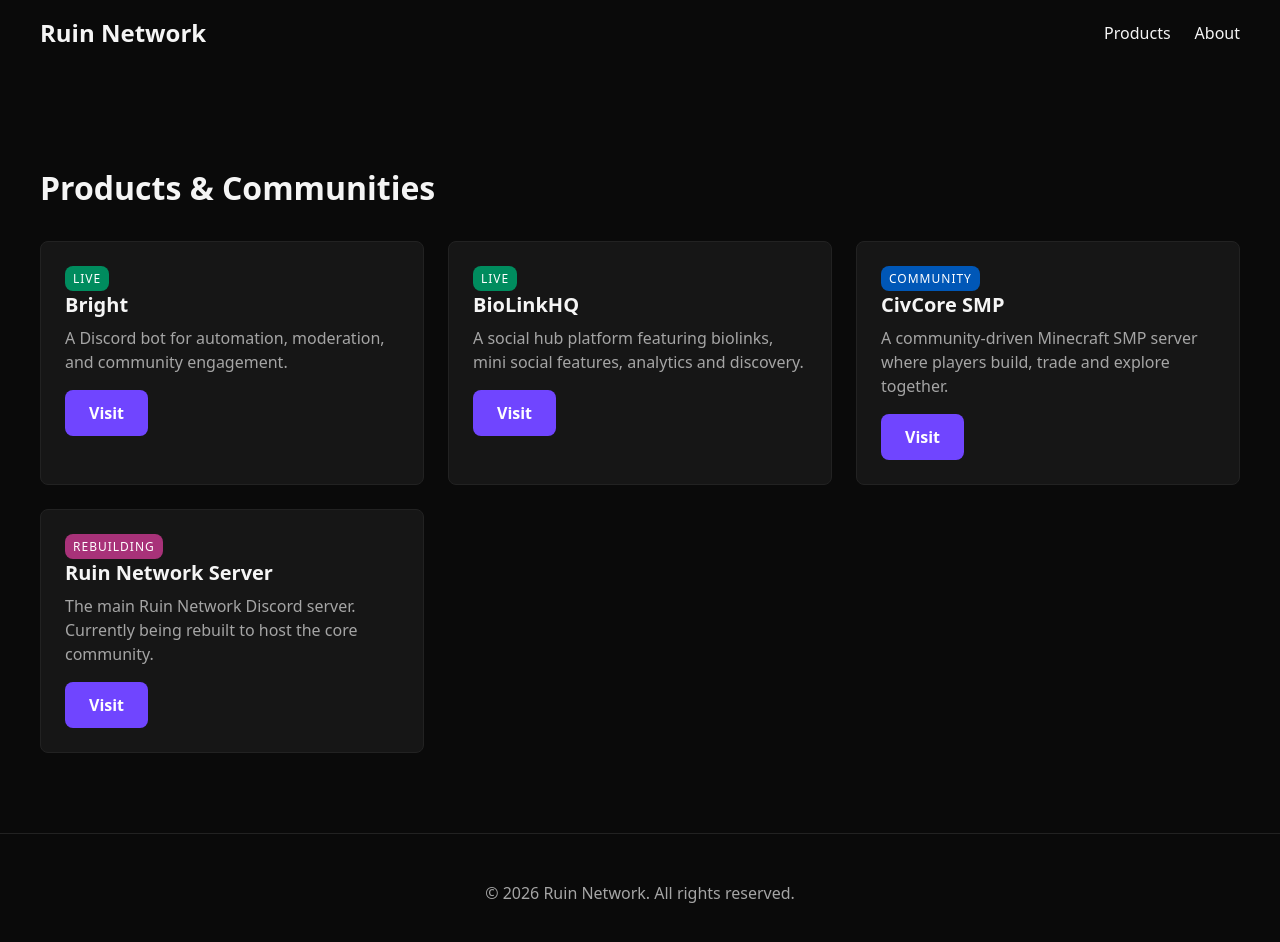
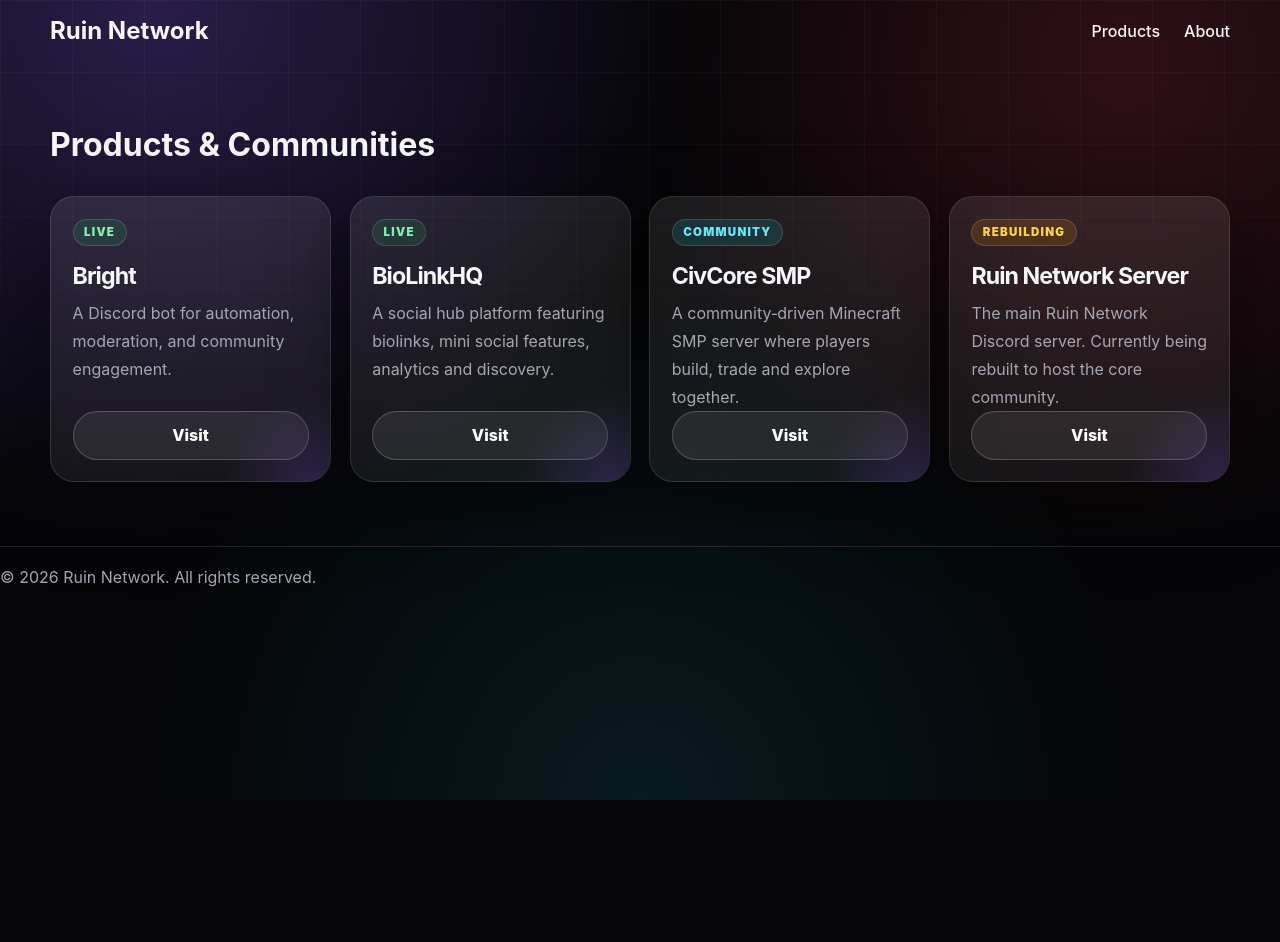
Before and after one commit to CeoSolace/ruingg, a Next.js app: page /products in a window 1280 px wide. Shown: the top 942 px of the page. After the commit the page ends 800 px from the top, so only its background shows below. Built offline with nearby package versions, Linux system fonts and the light colour scheme.

Commit message:
Redesign Ruin Network global styling

```diff
--- a/styles/globals.css
+++ b/styles/globals.css
@@ -1,124 +1,507 @@
-/* Base styles shared across the entire application.
-   The site uses a dark theme with accent colours defined as CSS variables.
-   Feel free to tweak the spacing, font sizes or colours to suit your taste. */
+* {
+  box-sizing: border-box;
+}
 
-/* Define CSS variables for easy theming */
 :root {
-  --background: #0a0a0a;
-  --foreground: #f5f5f5;
-  --muted: #a5a5a5;
-  --accent: #7045ff;
-  --accent-hover: #8465ff;
-  --border-radius: 0.5rem;
+  --background: #050507;
+  --background-soft: #0b0b10;
+  --foreground: #f7f7fb;
+  --muted: #a7a7b4;
+  --muted-strong: #d6d6df;
+  --panel: rgba(255, 255, 255, 0.055);
+  --panel-strong: rgba(255, 255, 255, 0.09);
+  --border: rgba(255, 255, 255, 0.12);
+  --border-strong: rgba(255, 255, 255, 0.2);
+  --accent: #8b5cf6;
+  --accent-hot: #f43f5e;
+  --accent-cyan: #22d3ee;
+  --success: #22c55e;
+  --warning: #f59e0b;
+  --radius: 24px;
+  --shadow: 0 24px 80px rgba(0, 0, 0, 0.45);
 }
 
 html,
 body {
   padding: 0;
   margin: 0;
-  font-family: system-ui, -apple-system, BlinkMacSystemFont, 'Segoe UI',
-    Roboto, Oxygen, Ubuntu, Cantarell, 'Open Sans', 'Helvetica Neue', sans-serif;
-  background-color: var(--background);
+  min-height: 100%;
+  font-family: Inter, ui-sans-serif, system-ui, -apple-system, BlinkMacSystemFont, "Segoe UI", sans-serif;
+  background:
+    radial-gradient(circle at 12% 0%, rgba(139, 92, 246, 0.28), transparent 34rem),
+    radial-gradient(circle at 88% 8%, rgba(244, 63, 94, 0.18), transparent 30rem),
+    radial-gradient(circle at 50% 100%, rgba(34, 211, 238, 0.1), transparent 32rem),
+    var(--background);
   color: var(--foreground);
-  min-height: 100%;
+  scroll-behavior: smooth;
+}
+
+body {
+  min-height: 100vh;
+}
+
+body::before {
+  content: "";
+  position: fixed;
+  inset: 0;
+  pointer-events: none;
+  background-image:
+    linear-gradient(rgba(255, 255, 255, 0.035) 1px, transparent 1px),
+    linear-gradient(90deg, rgba(255, 255, 255, 0.035) 1px, transparent 1px);
+  background-size: 72px 72px;
+  mask-image: linear-gradient(to bottom, black, transparent 72%);
 }
 
 a {
-  color: var(--accent);
+  color: inherit;
   text-decoration: none;
 }
-a:hover {
-  color: var(--accent-hover);
+
+p {
+  line-height: 1.75;
 }
 
-/* Utility classes for layout */
 .container {
-  max-width: 1200px;
+  width: min(1180px, calc(100% - 32px));
   margin: 0 auto;
+}
+
+.navbar {
+  position: sticky;
+  top: 0;
+  z-index: 20;
+  backdrop-filter: blur(18px);
+  background: rgba(5, 5, 7, 0.72);
+  border-bottom: 1px solid var(--border);
+}
+
+.navbar-inner {
+  display: flex;
+  align-items: center;
+  justify-content: space-between;
+  min-height: 76px;
+}
+
+.brand {
+  display: inline-flex;
+  align-items: center;
+  gap: 0.8rem;
+  font-weight: 900;
+  letter-spacing: -0.04em;
+  font-size: 1.15rem;
+}
+
+.brand-mark {
+  display: grid;
+  place-items: center;
+  width: 38px;
+  height: 38px;
+  border-radius: 14px;
+  background: linear-gradient(135deg, var(--accent), var(--accent-hot));
+  box-shadow: 0 12px 34px rgba(139, 92, 246, 0.32);
+}
+
+.nav-links {
+  display: flex;
+  align-items: center;
+  gap: 0.35rem;
+}
+
+.nav-link {
+  padding: 0.72rem 0.95rem;
+  color: var(--muted-strong);
+  font-size: 0.94rem;
+  font-weight: 700;
+  border-radius: 999px;
+  transition: 180ms ease;
+}
+
+.nav-link:hover {
+  color: var(--foreground);
+  background: rgba(255, 255, 255, 0.075);
+}
+
+.nav-cta {
+  margin-left: 0.35rem;
+}
+
+.hero {
+  position: relative;
+  padding: 7rem 0 4rem;
+}
+
+.hero-grid {
+  display: grid;
+  grid-template-columns: minmax(0, 1.15fr) minmax(320px, 0.85fr);
+  gap: 2rem;
+  align-items: center;
+}
+
+.kicker {
+  display: inline-flex;
+  align-items: center;
+  gap: 0.5rem;
+  width: fit-content;
+  padding: 0.48rem 0.78rem;
+  border: 1px solid var(--border);
+  border-radius: 999px;
+  background: rgba(255, 255, 255, 0.055);
+  color: var(--muted-strong);
+  font-size: 0.78rem;
+  font-weight: 800;
+  letter-spacing: 0.12em;
+  text-transform: uppercase;
+}
+
+.kicker-dot {
+  width: 8px;
+  height: 8px;
+  border-radius: 99px;
+  background: var(--accent-hot);
+  box-shadow: 0 0 24px var(--accent-hot);
+}
+
+.hero h1,
+.page-title {
+  margin: 1.2rem 0 0;
+  max-width: 780px;
+  font-size: clamp(3rem, 8vw, 6.9rem);
+  line-height: 0.88;
+  letter-spacing: -0.08em;
+}
+
+.gradient-text {
+  background: linear-gradient(135deg, #fff 20%, #c4b5fd 48%, #fb7185 82%);
+  -webkit-background-clip: text;
+  background-clip: text;
+  color: transparent;
+}
+
+.hero-copy,
+.page-copy {
+  max-width: 650px;
+  color: var(--muted);
+  font-size: clamp(1.02rem, 2vw, 1.22rem);
+  margin: 1.35rem 0 0;
+}
+
+.actions {
+  display: flex;
+  align-items: center;
+  flex-wrap: wrap;
+  gap: 0.85rem;
+  margin-top: 2rem;
+}
+
+.button {
+  display: inline-flex;
+  align-items: center;
+  justify-content: center;
+  min-height: 48px;
+  padding: 0.85rem 1.2rem;
+  border-radius: 999px;
+  border: 1px solid var(--border-strong);
+  background: rgba(255, 255, 255, 0.08);
+  color: #fff;
+  font-weight: 850;
+  transition: transform 180ms ease, border-color 180ms ease, background 180ms ease;
+}
+
+.button:hover {
+  transform: translateY(-2px);
+  border-color: rgba(255, 255, 255, 0.32);
+  background: rgba(255, 255, 255, 0.13);
+}
+
+.button-primary {
+  border: 0;
+  background: linear-gradient(135deg, var(--accent), var(--accent-hot));
+  box-shadow: 0 18px 44px rgba(139, 92, 246, 0.28);
+}
+
+.button-primary:hover {
+  background: linear-gradient(135deg, #9f7aea, #fb7185);
+}
+
+.hero-panel,
+.stat-card,
+.card,
+.content-panel {
+  border: 1px solid var(--border);
+  background: linear-gradient(180deg, var(--panel-strong), var(--panel));
+  border-radius: var(--radius);
+  box-shadow: var(--shadow);
+}
+
+.hero-panel {
+  position: relative;
+  overflow: hidden;
+  padding: 1.2rem;
+}
+
+.hero-panel::before {
+  content: "";
+  position: absolute;
+  inset: -40% -20% auto auto;
+  width: 18rem;
+  height: 18rem;
+  background: radial-gradient(circle, rgba(244, 63, 94, 0.28), transparent 68%);
+}
+
+.panel-header {
+  display: flex;
+  align-items: center;
+  justify-content: space-between;
+  color: var(--muted);
+  font-size: 0.85rem;
+  font-weight: 800;
+  text-transform: uppercase;
+  letter-spacing: 0.1em;
+}
+
+.signal {
+  width: 10px;
+  height: 10px;
+  border-radius: 99px;
+  background: var(--success);
+  box-shadow: 0 0 24px var(--success);
+}
+
+.panel-list {
+  display: grid;
+  gap: 0.8rem;
+  margin-top: 1.15rem;
+}
+
+.panel-row {
+  display: flex;
+  align-items: center;
+  justify-content: space-between;
+  gap: 1rem;
   padding: 1rem;
+  border-radius: 18px;
+  background: rgba(255, 255, 255, 0.06);
+  border: 1px solid rgba(255, 255, 255, 0.08);
+}
+
+.panel-row strong {
+  display: block;
+  margin-bottom: 0.2rem;
+}
+
+.panel-row span {
+  color: var(--muted);
+  font-size: 0.9rem;
+}
+
+.section {
+  padding: 3.5rem 0;
+}
+
+.section-heading {
+  display: flex;
+  align-items: end;
+  justify-content: space-between;
+  gap: 1rem;
+  margin-bottom: 1.5rem;
+}
+
+.section-heading h2,
+.page-heading h1 {
+  margin: 0;
+  font-size: clamp(2rem, 4vw, 3.4rem);
+  letter-spacing: -0.06em;
+}
+
+.section-heading p,
+.page-heading p {
+  max-width: 560px;
+  margin: 0.6rem 0 0;
+  color: var(--muted);
 }
 
 .grid {
   display: grid;
-  gap: 1.5rem;
+  gap: 1.15rem;
 }
 
-@media (min-width: 768px) {
-  .grid-columns-2 {
-    grid-template-columns: repeat(2, 1fr);
+.grid-columns-2,
+.grid-columns-3 {
+  grid-template-columns: repeat(4, minmax(0, 1fr));
+}
+
+.card {
+  position: relative;
+  overflow: hidden;
+  padding: 1.35rem;
+  min-height: 260px;
+  display: flex;
+  flex-direction: column;
+  transition: transform 180ms ease, border-color 180ms ease, background 180ms ease;
+}
+
+.card::after {
+  content: "";
+  position: absolute;
+  inset: auto -30% -35% auto;
+  width: 12rem;
+  height: 12rem;
+  border-radius: 999px;
+  background: radial-gradient(circle, rgba(139, 92, 246, 0.22), transparent 70%);
+}
+
+.card:hover {
+  transform: translateY(-5px);
+  border-color: rgba(255, 255, 255, 0.24);
+  background: rgba(255, 255, 255, 0.085);
+}
+
+.card h3 {
+  margin: 1rem 0 0.55rem;
+  font-size: 1.45rem;
+  letter-spacing: -0.04em;
+}
+
+.card p {
+  margin: 0;
+  color: var(--muted);
+  flex: 1;
+}
+
+.card-actions {
+  display: flex;
+  gap: 0.7rem;
+  flex-wrap: wrap;
+  margin-top: 1.35rem;
+  position: relative;
+  z-index: 1;
+}
+
+.badge {
+  width: fit-content;
+  display: inline-flex;
+  align-items: center;
+  padding: 0.35rem 0.65rem;
+  font-size: 0.72rem;
+  border-radius: 999px;
+  text-transform: uppercase;
+  letter-spacing: 0.11em;
+  font-weight: 900;
+  border: 1px solid rgba(255, 255, 255, 0.14);
+}
+
+.badge-live {
+  background: rgba(34, 197, 94, 0.14);
+  color: #86efac;
+}
+
+.badge-community {
+  background: rgba(34, 211, 238, 0.14);
+  color: #67e8f9;
+}
+
+.badge-rebuilding {
+  background: rgba(245, 158, 11, 0.15);
+  color: #fcd34d;
+}
+
+.stats {
+  display: grid;
+  grid-template-columns: repeat(3, 1fr);
+  gap: 1rem;
+  margin-top: 2.2rem;
+}
+
+.stat-card {
+  padding: 1.25rem;
+}
+
+.stat-card strong {
+  display: block;
+  font-size: 2rem;
+  letter-spacing: -0.05em;
+}
+
+.stat-card span {
+  color: var(--muted);
+  font-weight: 700;
+}
+
+.page-heading {
+  padding: 5rem 0 2rem;
+}
+
+.content-panel {
+  padding: clamp(1.3rem, 4vw, 2.4rem);
+  margin-top: 1.5rem;
+}
+
+.content-panel p {
+  color: var(--muted);
+  margin: 0 0 1rem;
+}
+
+.content-panel p:last-child {
+  margin-bottom: 0;
+}
+
+footer {
+  margin-top: 4rem;
+  border-top: 1px solid var(--border);
+  color: var(--muted);
+}
+
+.footer-inner {
+  display: flex;
+  justify-content: space-between;
+  gap: 1rem;
+  padding: 2rem 0;
+}
+
+.footer-inner strong {
+  color: var(--foreground);
+}
+
+@media (max-width: 900px) {
+  .hero-grid,
+  .grid-columns-2,
+  .grid-columns-3,
+  .stats {
+    grid-template-columns: 1fr;
+  }
+
+  .hero {
+    padding-top: 4.5rem;
+  }
+
+  .section-heading,
+  .footer-inner {
+    align-items: start;
+    flex-direction: column;
   }
 }
 
-@media (min-width: 1024px) {
-  .grid-columns-3 {
-    grid-template-columns: repeat(3, 1fr);
+@media (max-width: 620px) {
+  .navbar-inner {
+    align-items: flex-start;
+    flex-direction: column;
+    gap: 0.8rem;
+    padding: 0.95rem 0;
+  }
+
+  .nav-links {
+    width: 100%;
+    overflow-x: auto;
+    padding-bottom: 0.2rem;
+  }
+
+  .nav-link,
+  .button {
+    white-space: nowrap;
+  }
+
+  .hero h1,
+  .page-title {
+    font-size: 3.25rem;
   }
 }
-
-/* Status badge styles */
-.badge {
-  display: inline-block;
-  padding: 0.25rem 0.5rem;
-  font-size: 0.75rem;
-  border-radius: var(--border-radius);
-  text-transform: uppercase;
-  letter-spacing: 1px;
-}
-.badge-live {
-  background-color: #008c5e;
-  color: #fff;
-}
-.badge-community {
-  background-color: #0057b7;
-  color: #fff;
-}
-.badge-rebuilding {
-  background-color: #a83279;
-  color: #fff;
-}
-
-/* Card styling */
-.card {
-  background-color: #161616;
-  border: 1px solid #222;
-  border-radius: var(--border-radius);
-  padding: 1.5rem;
-  transition: transform 0.2s ease, box-shadow 0.2s ease;
-}
-.card:hover {
-  transform: translateY(-4px);
-  box-shadow: 0 8px 20px rgba(0, 0, 0, 0.4);
-}
-
-.card h3 {
-  margin-top: 0;
-  margin-bottom: 0.5rem;
-  font-size: 1.25rem;
-}
-.card p {
-  margin-top: 0;
-  margin-bottom: 1rem;
-  color: var(--muted);
-  line-height: 1.5;
-}
-
-.button {
-  display: inline-block;
-  padding: 0.75rem 1.5rem;
-  border-radius: var(--border-radius);
-  background-color: var(--accent);
-  color: #fff;
-  font-weight: 600;
-  transition: background-color 0.2s ease;
-}
-.button:hover {
-  background-color: var(--accent-hover);
-}
-
-footer {
-  padding: 2rem 1rem;
-  text-align: center;
-  border-top: 1px solid #222;
-  margin-top: 4rem;
-  color: var(--muted);
-}
```
